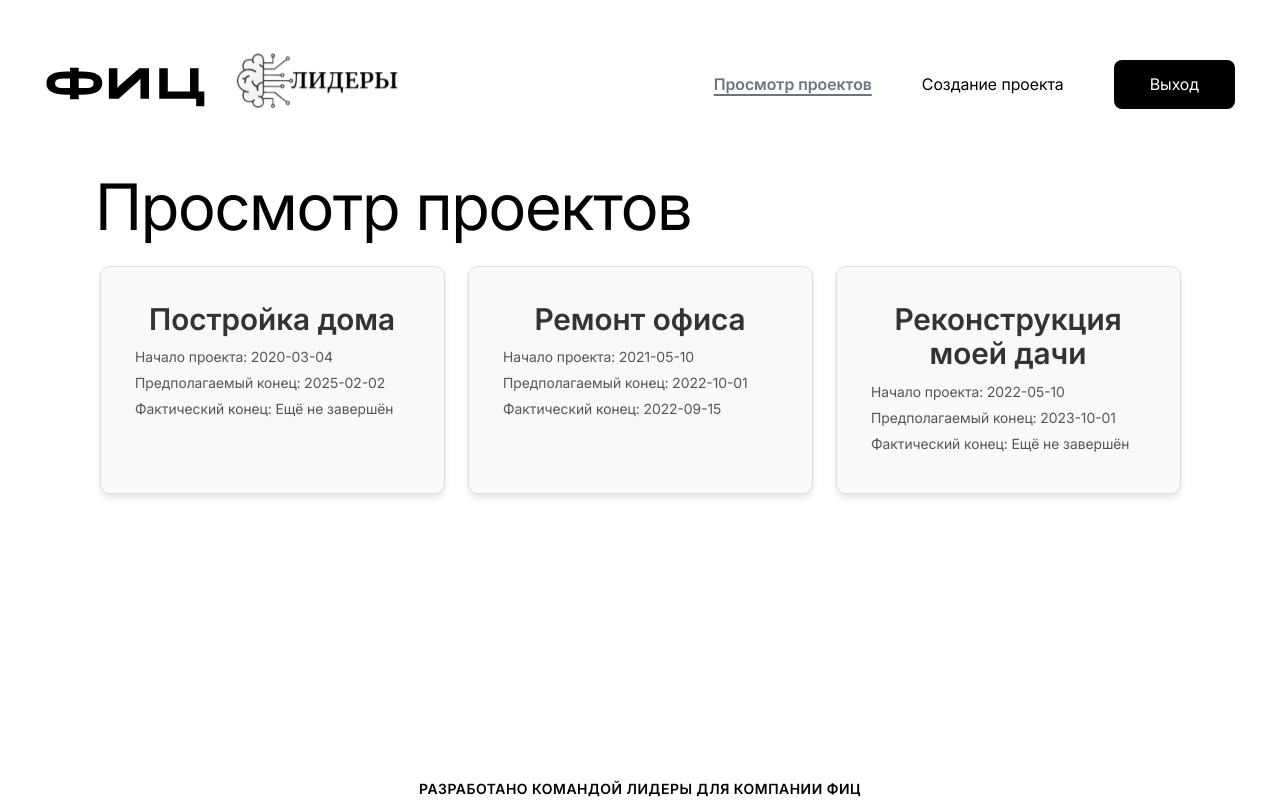
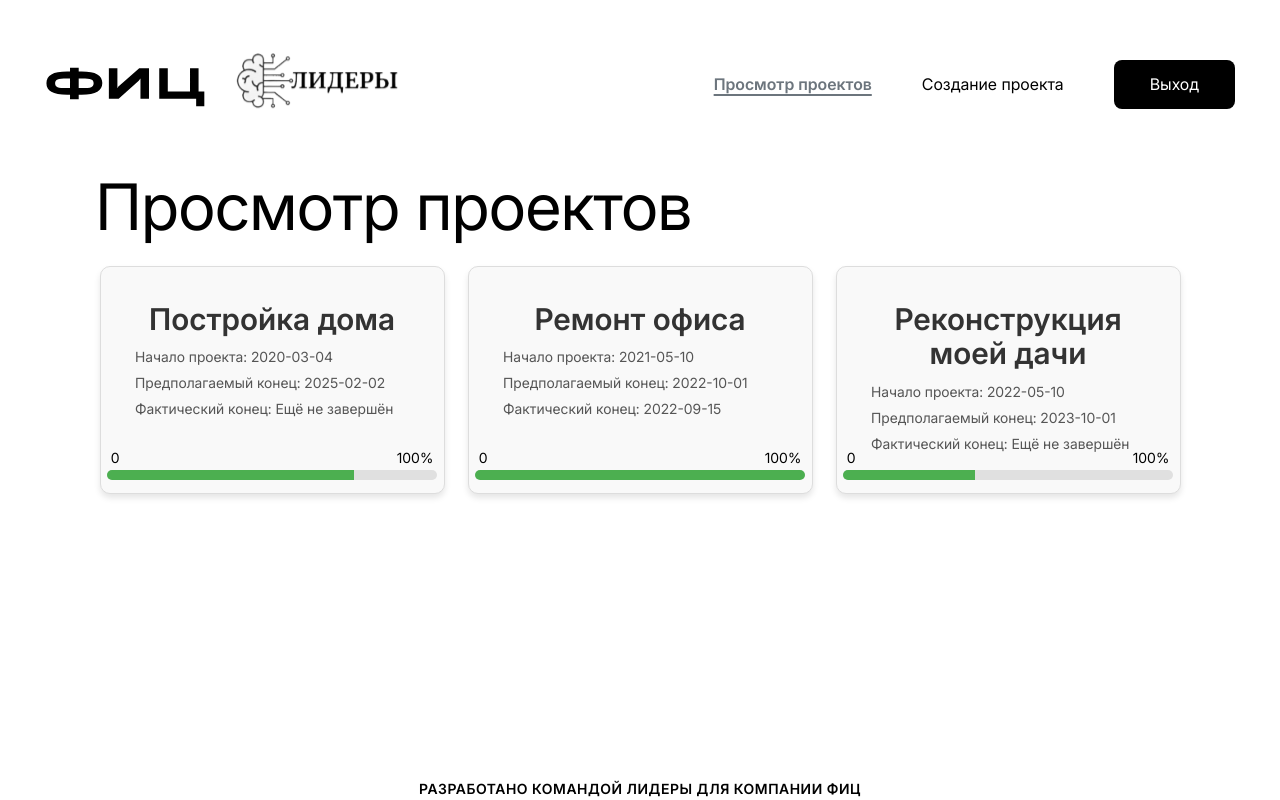
Before and after one commit to Err0r31/fiz_one, a React (Create React App) app: page / in a window 1280 px wide. Built offline with nearby package versions, Linux system fonts and the light colour scheme.

Commit message:
add progressbar

```diff
--- a/src/components/ProjectsPage/ProjectsPage.jsx
+++ b/src/components/ProjectsPage/ProjectsPage.jsx
@@ -1,6 +1,6 @@
-import React, { useState } from 'react';
-import '../../css/ProjectsPage.css';
-import ModalProjectsPage from './ModalProjectsPage';
+import React, { useState } from "react";
+import "../../css/ProjectsPage.css";
+import ModalProjectsPage from "./ModalProjectsPage";
 
 const projects = [
   {
@@ -10,6 +10,7 @@ const projects = [
     plannedEndDate: "2025-02-02",
     endDate: null,
     projectPlans: [],
+    progress: 75,
   },
   {
     id: "d81c6da0-994b-4527-8800-f39632b148c1",
@@ -18,6 +19,7 @@ const projects = [
     plannedEndDate: "2022-10-01",
     endDate: "2022-09-15",
     projectPlans: [],
+    progress: 100,
   },
   {
     id: "d81c6da0-994b-4527-8800-f39632b148c2",
@@ -26,6 +28,7 @@ const projects = [
     plannedEndDate: "2023-10-01",
     endDate: null,
     projectPlans: [],
+    progress: 40,
   },
 ];
 
@@ -61,6 +64,14 @@ function ProjectsPage() {
           <p className="project__block-date">
             Фактический конец: {project.endDate ? project.endDate : "Ещё не завершён"}
           </p>
+          <div className="progress-bar">
+            <div
+              className="progress-bar__fill"
+              style={{ width: `${project.progress}%` }}
+            ></div>
+          </div>
+          <p className="progress-bar__label pbl-left">0</p>
+          <p className="progress-bar__label pbl-right">100%</p>
         </div>
       ))}
       {modalProjectsPageOpen && selectedProject && (
--- a/src/css/ProjectsPage.css
+++ b/src/css/ProjectsPage.css
@@ -17,6 +17,7 @@
     text-align: left;
     transition: transform 0.2s, box-shadow 0.2s;
     cursor: pointer;
+    position: relative;
 }
 
 .project__block:hover {
@@ -38,3 +39,37 @@
     margin: 5px 0;
     line-height: 1.5;
 }
+
+.progress-bar {
+    width: 96%;
+    height: 1rem;
+    background-color: #e0e0e0;
+    border-radius: 10px;
+    overflow: hidden;
+    position: absolute;
+    bottom: 6%;
+    left: 2%;
+
+}
+
+.progress-bar__fill {
+    height: 100%;
+    background-color: #4caf50;
+    transition: width 0.3s ease;
+}
+
+.progress-bar__label {
+    font-size: 14px;
+    text-align: right;
+    margin-top: 5px;
+    position: absolute;
+    bottom: 12%;
+}
+
+.pbl-right {
+    right: 3%;
+}
+
+.pbl-left {
+    left: 3%;
+}
```
